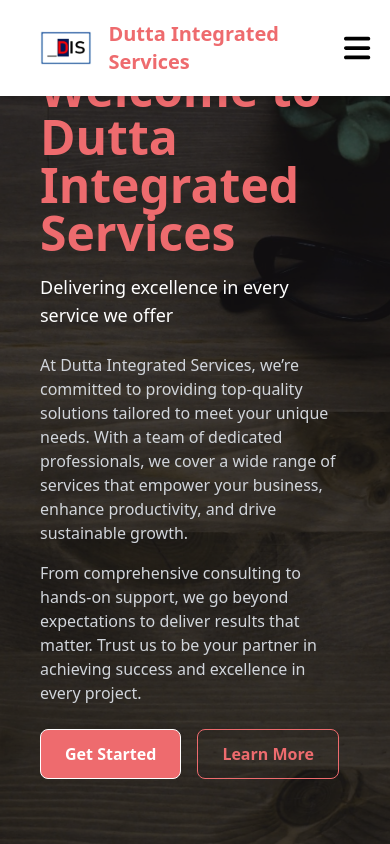
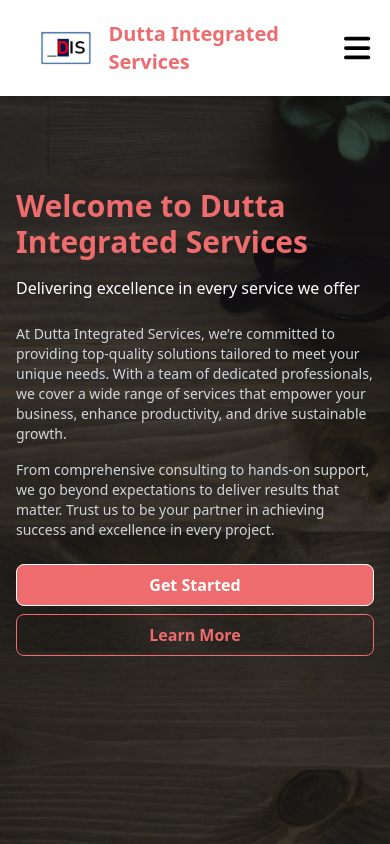
Before and after one commit to noushad-dawn/duttaintegratedservices, a React (Create React App) app: page / in a window 390 px wide. Shown: the top 844 px of the page. Built offline with nearby package versions, Linux system fonts and the light colour scheme.

Commit message:
second commit

```diff
--- a/package.json
+++ b/package.json
@@ -45,5 +45,9 @@
   },
   "devDependencies": {
     "tailwindcss": "^3.4.14"
-  }
+  },
+  "description": "This project was bootstrapped with [Create React App](https://github.com/facebook/create-react-app).",
+  "main": "tailwind.config.js",
+  "author": "",
+  "license": "ISC"
 }
--- a/src/Componenets/Componenets.js
+++ b/src/Componenets/Componenets.js
@@ -246,36 +246,42 @@ export function WelcomeSection() {
       <div className="absolute inset-0 bg-black opacity-60"></div>
 
       {/* Content */}
-      <div className="relative z-10 flex items-center h-full pl-10 pr-10">
-        <div className="text-white max-w-lg">
-          <h1 className="text-5xl font-bold text-text mb-4">Welcome to Dutta Integrated Services</h1>
-          <p className="text-lg mb-6">Delivering excellence in every service we offer</p>
+      <div className="relative z-10 flex items-center justify-left h-full px-4 sm:px-10">
+        <div className="text-white max-w-lg text-left sm:text-left">
+          <h1 className="text-3xl sm:text-5xl  font-bold text-text mb-4">
+            Welcome to Dutta Integrated Services
+          </h1>
+          <p className="text-base sm:text-lg mb-6">
+            Delivering excellence in every service we offer
+          </p>
 
           {/* New Text Content */}
-          <p className="text-md mb-4 text-gray-300">
+          <p className="text-sm sm:text-md mb-4 text-gray-300">
             At Dutta Integrated Services, we’re committed to providing top-quality solutions tailored to meet your unique needs. With a team of dedicated professionals, we cover a wide range of services that empower your business, enhance productivity, and drive sustainable growth.
           </p>
-          <p className="text-md mb-6 text-gray-300">
+          <p className="text-sm sm:text-md mb-6 text-gray-300">
             From comprehensive consulting to hands-on support, we go beyond expectations to deliver results that matter. Trust us to be your partner in achieving success and excellence in every project.
           </p>
 
           {/* Buttons */}
-          <div className="flex space-x-4">
+          <div className="flex flex-col sm:flex-row text-center space-y-2 sm:space-y-0 sm:space-x-2">
             {/* Get Started Button */}
-            <button className="px-6 py-3 bg-[#ee6b6e] text-white font-semibold rounded-lg hover:bg-transparent hover:text-[#ee6b6e] hover:border-[#ee6b6e] border border-white transition duration-300">
+            <a href="#contact" className="px-4 py-2 bg-[#ee6b6e] text-white font-semibold rounded-lg hover:bg-transparent hover:text-[#ee6b6e] hover:border-[#ee6b6e] border border-white transition duration-300">
               Get Started
-            </button>
+            </a>
 
             {/* Learn More Button */}
-            <button className="px-6 py-3 bg-transparent text-[#ee6b6e] font-semibold rounded-lg hover:bg-[#ee6b6e] hover:text-white hover:border-white border border-[#ee6b6e] transition duration-300">
+            <a href="#services" className="px-4 py-2 bg-transparent text-[#ee6b6e] font-semibold rounded-lg hover:bg-[#ee6b6e] hover:text-white hover:border-white border border-[#ee6b6e] transition duration-300">
               Learn More
-            </button>
+            </a>
           </div>
         </div>
       </div>
     </div>
   );
 }
+
+
 
 
 
--- a/src/Componenets/Navbar/NavLinks.jsx
+++ b/src/Componenets/Navbar/NavLinks.jsx
@@ -1,6 +1,6 @@
 import React, { useState } from "react";
 
-const NavLinks = () => {
+const NavLinks = ({ closeNavbar }) => {  // Add closeNavbar prop
   const [heading, setHeading] = useState("");
 
   const links = [
@@ -22,7 +22,7 @@ const NavLinks = () => {
         { name: "Insurance", link: "#industries" },
         { name: "Banking & Finance", link: "#industries" },
         { name: "Education", link: "#industries" },
-        { name: "Trasnsport", link: "#industries" },
+        { name: "Transport", link: "#industries" },
         { name: "Real Estate", link: "#industries" },
       ],
     },
@@ -37,17 +37,21 @@ const NavLinks = () => {
               className="py-5 flex justify-between items-center md:pr-0 pr-5 group"
               onClick={() => setHeading(heading !== link.name ? link.name : "")}
             >
-              <a className="text-black font-bold hover:text-[#f97068] duration-300"  href={link.sublinks[0].link}>{link.name}</a> {/* Updated */}
-              <span className="text-xl">
-
-              </span>
+              <a className="text-black font-bold hover:text-[#f97068] duration-300" href={link.sublinks[0].link}>{link.name}</a> {/* Updated */}
+              <span className="text-xl"></span>
             </h1>
 
             {heading === link.name && (
               <ul className="md:hidden list-none space-y-2">
                 {link.sublinks.map((sublink) => (
-                  <li key={sublink.name} className="py-2 pl-7 ">
-                    <a href={sublink.link} className="hover:text-[#f97068] ">{sublink.name}</a>
+                  <li key={sublink.name} className="py-2 pl-7">
+                    <a
+                      href={sublink.link}
+                      className="hover:text-[#f97068]"
+                      onClick={() => closeNavbar()}  // Close navbar when sublink is clicked
+                    >
+                      {sublink.name}
+                    </a>
                   </li>
                 ))}
               </ul>
--- a/src/Componenets/Navbar/Navbar.jsx
+++ b/src/Componenets/Navbar/Navbar.jsx
@@ -22,7 +22,7 @@ const Navbar = () => {
 
   return (
     <nav className="bg-div fixed top-0 left-0 w-full z-50 shadow-md">
-       <div className="w-full bg-white px-5 lg:px-10 flex items-center justify-between">
+      <div className="w-full bg-white px-5 lg:px-10 flex items-center justify-between">
         <div className="z-50 p-5 flex items-center ">
           <img
             src='./assets/images/logo.png'
@@ -46,7 +46,7 @@ const Navbar = () => {
               About
             </a>
           </div>
-          <NavLinks />
+          <NavLinks closeNavbar={() => setOpen(false)} /> {/* Pass the closeNavbar function */}
           <div>
             <a href="#contact" className="py-7 px-3 text-black font-bold inline-block hover:text-[#f97068] duration-300">
               Contact
@@ -68,13 +68,13 @@ const Navbar = () => {
         >
           <div className="mt-5">
             <div>
-              <a href="/" className="py-7 px-3  inline-block" onClick={() => setOpen(false)}>
+              <a href="/" className="py-7 px-3 font-bold inline-block" onClick={() => setOpen(false)}>
                 Home
               </a>
             </div>
-            <NavLinks />
+            <NavLinks closeNavbar={() => setOpen(false)} /> {/* Pass the closeNavbar function */}
             <div>
-              <a href="#contact" className="py-7 px-3 inline-block" onClick={() => setOpen(false)}>
+              <a href="#contact" className="py-7 px-3 font-bold inline-block" onClick={() => setOpen(false)}>
                 Contact
               </a>
             </div>
```
